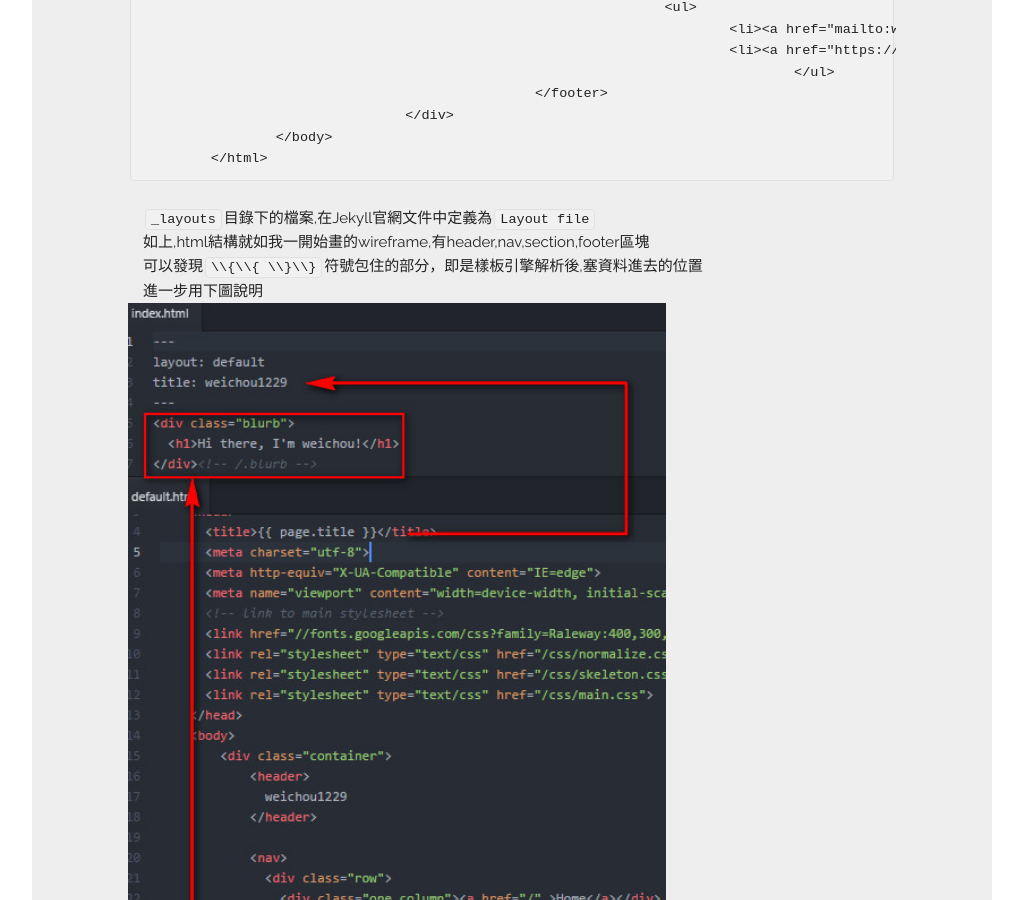
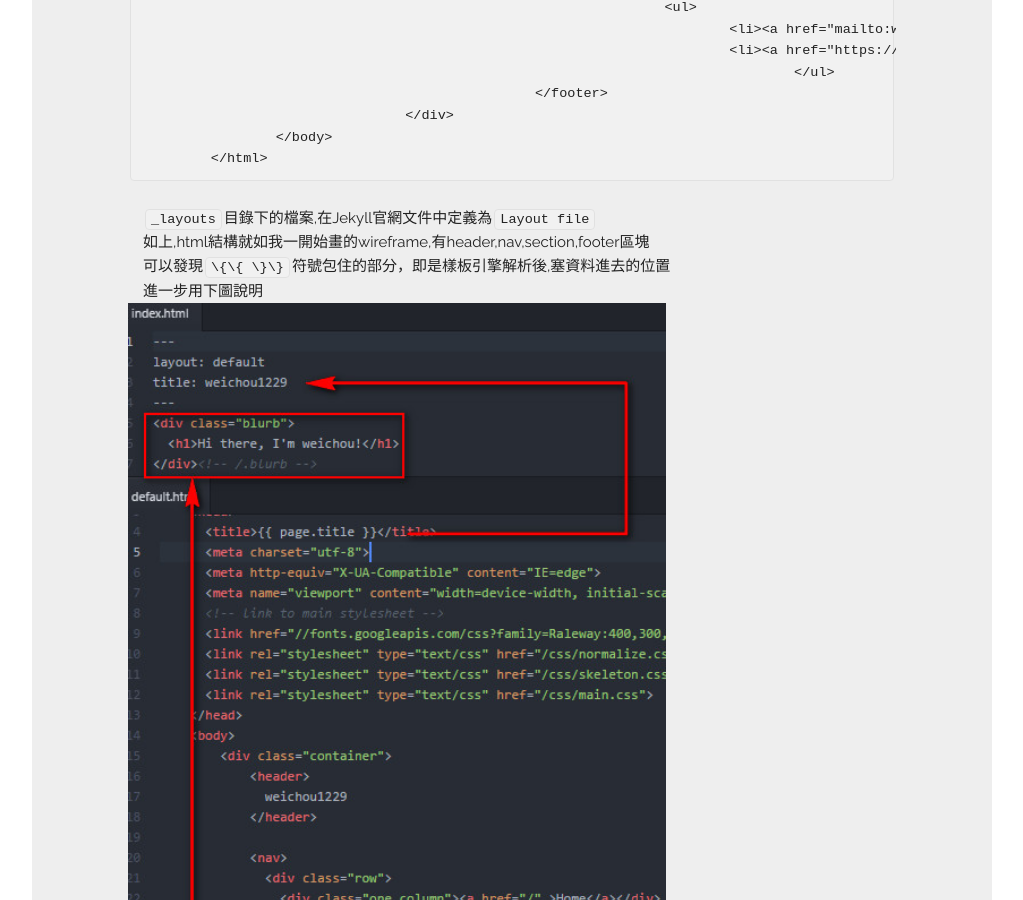
Before and after one commit to weichou1229/weichou.github.io, a Jekyll site: the page built from _posts/blog/2016-07-30-建立自己的-GitHub-Pages-website.md, in a window 1280 px wide and 900 px high, scrolled down 3876 px. Shown: the whole window, without its empty margins (128-1151 px from the left). Built offline with Jekyll 4.4.1, drawn with Linux system fonts in a browser that asks for light colours; comment, search, counter and statistics services are not loaded.

```diff
--- a/_posts/blog/2016-07-30-建立自己的-GitHub-Pages-website.md
+++ b/_posts/blog/2016-07-30-建立自己的-GitHub-Pages-website.md
@@ -138,7 +138,7 @@ Jekyll also happens to be the engine behind GitHub Pages...
 
 　`_layouts`目錄下的檔案,在Jekyll官網文件中定義為`Layout file`
 　如上,html結構就如我一開始畫的wireframe,有header,nav,section,footer區塊
-　可以發現`\\{\\{ \\}\\}`符號包住的部分，即是樣板引擎解析後,塞資料進去的位置
+　可以發現`\{\{ \}\}`符號包住的部分，即是樣板引擎解析後,塞資料進去的位置
 　進一步用下圖說明
 <img src="{{ site.url }}/assets/images/renderFileExample1.jpg" width="70%"/>
 　**在Page file宣告的各種變數,和系統提供的變數,
```
